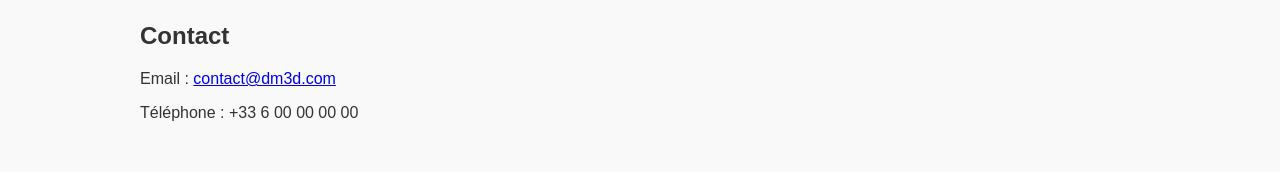
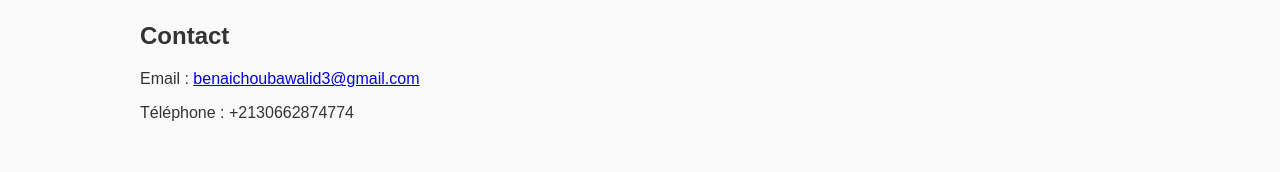
Before and after one commit to benaichoubawalid3-bot/DM3D, a plain HTML site: page index.html in a window 1280 px wide. Shown: the part 898-1070 px from the top of the page. Drawn offline with Linux system fonts and the light colour scheme.

Commit message:
Update index.html

```diff
--- a/index.html
+++ b/index.html
@@ -111,8 +111,8 @@
 
   <section id="contact">
     <h2>Contact</h2>
-    <p>Email : <a href="mailto:contact@dm3d.com">contact@dm3d.com</a></p>
-    <p>Téléphone : +33 6 00 00 00 00</p>
+    <p>Email : <a href="mailto:contact@dm3d.com">benaichoubawalid3@gmail.com</a></p>
+    <p>Téléphone : +2130662874774</p>
   </section>
 
   <footer>
```
